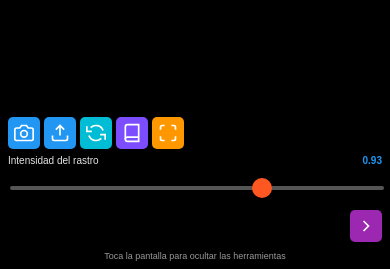
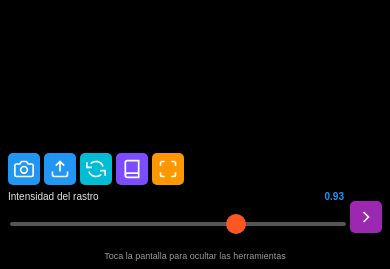
Before and after one commit to miguehm/web-step-printing, a website built with Vite: page index.html in a window 390 px wide. Shown: the part 575-844 px from the top of the page. Built offline with nearby package versions, Linux system fonts and the light colour scheme.

Commit message:
Optimize slider layout: Move navigation button inline
Position navigation buttons (next/prev) to the side of sliders instead of below:
- Buttons are now inline with slider containers, centered vertically
- Reduces vertical space by eliminating separate navigation row
- Part 1: Trail intensity slider + right arrow button (inline)
- Part 2: Contrast and brightness sliders + left arrow button (inline)
- CSS flexbox alignment ensures proper centering
- Maintains responsive design on all screen sizes

This further reduces toolbar height while keeping navigation accessible.

```diff
--- a/index.html
+++ b/index.html
@@ -49,7 +49,8 @@
      </div>
 
      <!-- PART 1: Intensidad del rastro -->
-     <div id="slidersPart1">
+     <div id="slidersPart1" class="slidersPart">
+       <div class="sliderContainerGroup">
          <div class="sliderContainer">
            <div class="sliderHeader">
              <span class="label small-label">Intensidad del rastro</span>
@@ -57,14 +58,14 @@
            </div>
            <input type="range" id="trail" min="0.8" max="0.99" step="0.01" value="0.93" class="sliderCompact">
          </div>
-
-       <div class="sliderNavigation">
+       </div>
        <button id="nextSliderBtn"><svg width="20" height="20" viewBox="0 0 24 24" fill="none" stroke="currentColor" stroke-width="2"><polyline points="9 18 15 12 9 6"/></svg></button>
-       </div>
      </div>
 
      <!-- PART 2: Contraste y Brillo -->
-     <div id="slidersPart2" style="display:none;">
+     <div id="slidersPart2" class="slidersPart" style="display:none;">
+       <button id="prevSliderBtn"><svg width="20" height="20" viewBox="0 0 24 24" fill="none" stroke="currentColor" stroke-width="2"><polyline points="15 18 9 12 15 6"/></svg></button>
+       <div class="sliderContainerGroup">
          <div class="sliderContainer">
            <div class="sliderHeader">
              <span class="label small-label">Contraste</span>
@@ -80,9 +81,6 @@
            </div>
            <input type="range" id="brightness" min="-0.1" max="0.1" step="0.02" value="0.0" class="sliderCompact">
          </div>
-
-       <div class="sliderNavigation">
-         <button id="prevSliderBtn"><svg width="20" height="20" viewBox="0 0 24 24" fill="none" stroke="currentColor" stroke-width="2"><polyline points="15 18 9 12 15 6"/></svg></button>
        </div>
      </div>
 
--- a/src/main.js
+++ b/src/main.js
@@ -265,8 +265,6 @@ nextSliderBtn.onclick=(e)=>{
    if(currentSliderPart===1){
       slidersPart1.style.display="none";
       slidersPart2.style.display="flex";
-      slidersPart2.style.flexDirection="column";
-      slidersPart2.style.gap="6px";
       currentSliderPart=2;
    }
 };
@@ -276,8 +274,6 @@ prevSliderBtn.onclick=(e)=>{
    if(currentSliderPart===2){
       slidersPart2.style.display="none";
       slidersPart1.style.display="flex";
-      slidersPart1.style.flexDirection="column";
-      slidersPart1.style.gap="6px";
       currentSliderPart=1;
    }
 };
--- a/src/style.css
+++ b/src/style.css
@@ -551,6 +551,21 @@ input[type="range"]::-moz-range-thumb:active{
 }
 
 /* CONTENEDOR DE SLIDERS COMPACTOS */
+.slidersPart{
+   display:flex;
+   gap:6px;
+   align-items:center;
+   width:100%;
+}
+
+.sliderContainerGroup{
+   display:flex;
+   flex-direction:column;
+   gap:4px;
+   flex:1;
+   min-width:0;
+}
+
 .sliderContainer{
    display:flex;
    flex-direction:column;
@@ -570,6 +585,7 @@ input[type="range"]::-moz-range-thumb:active{
    font-weight:bold;
    min-width:35px;
    text-align:right;
+   flex-shrink:0;
 }
 
 /* MOBILE FIRST */
@@ -586,18 +602,11 @@ input[type="range"]::-moz-range-thumb:active{
    max-width:100%;
 }
 
-/* NAVEGACIÓN DE SLIDERS */
-.sliderNavigation{
-   display:flex;
-   justify-content:flex-end;
-   gap:4px;
-   margin-top:4px;
-}
-
 #nextSliderBtn,
 #prevSliderBtn{
    background:#9C27B0;
    flex-shrink:0;
+   align-self:center;
 }
 
 #nextSliderBtn:active,
```
Lines whose indentation alone changed are shown as unchanged.
